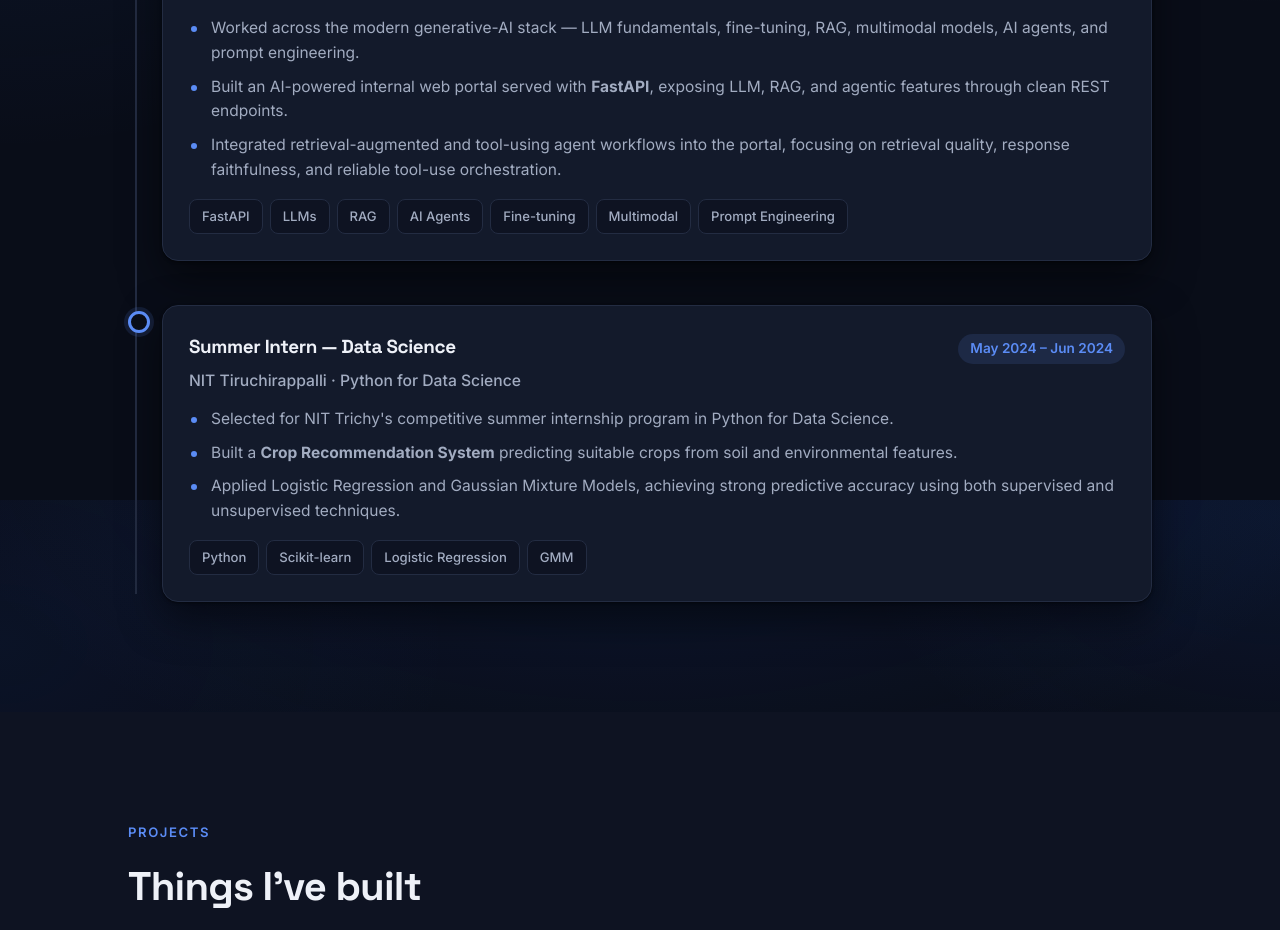
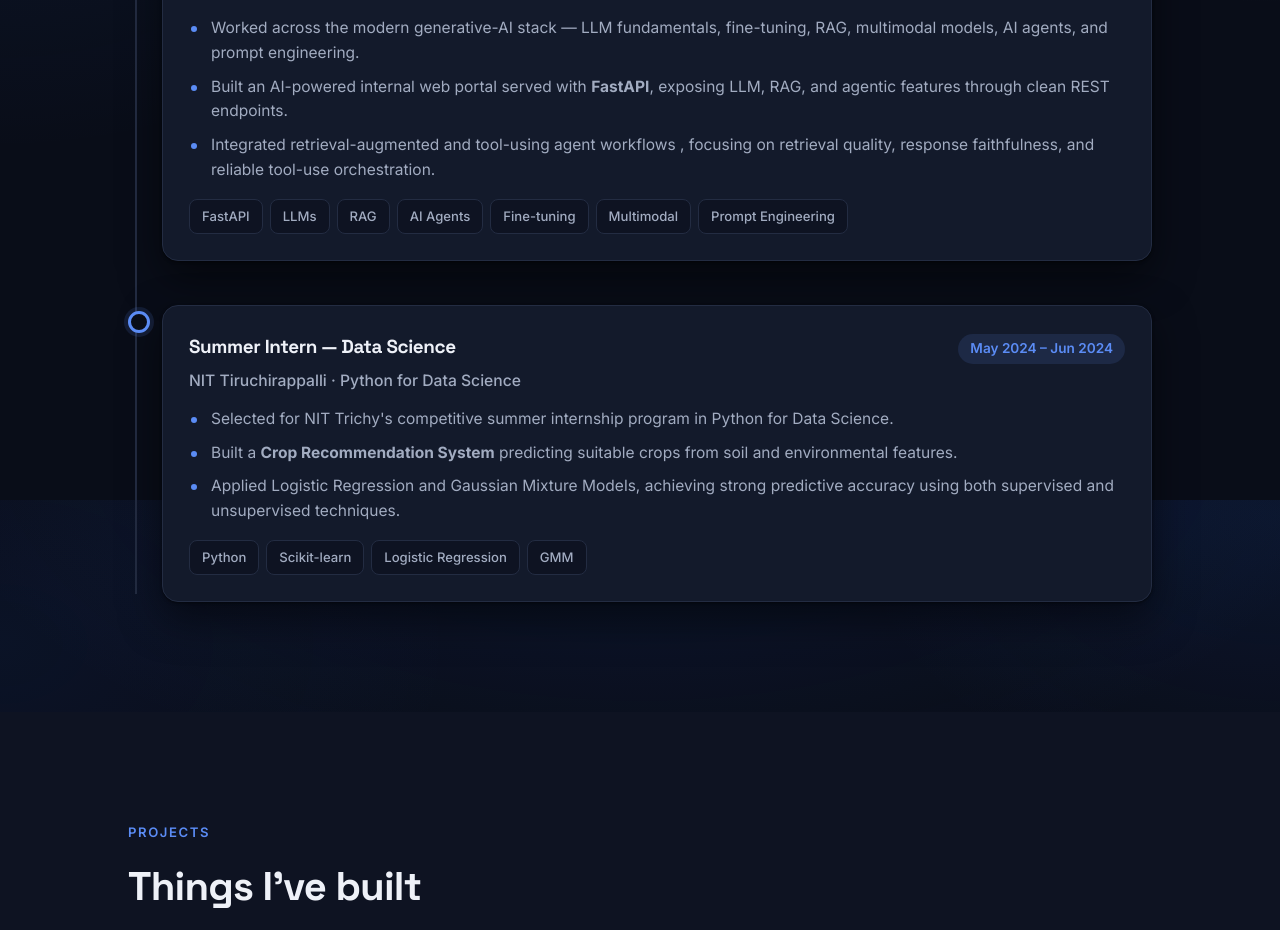
Before and after one commit to SindhujaDonthi/SindhujaDonthi.github.io, a plain HTML site: page index.html in a window 1280 px wide. Shown: the part 2700-3630 px from the top of the page. Drawn offline with Linux system fonts and the light colour scheme.

Commit message:
Fix typo in agent workflows description

```diff
--- a/index.html
+++ b/index.html
@@ -481,7 +481,7 @@
           <ul>
             <li>Worked across the modern generative-AI stack — LLM fundamentals, fine-tuning, RAG, multimodal models, AI agents, and prompt engineering.</li>
             <li>Built an AI-powered internal web portal served with <strong>FastAPI</strong>, exposing LLM, RAG, and agentic features through clean REST endpoints.</li>
-            <li>Integrated retrieval-augmented and tool-using agent workflows into the portal, focusing on retrieval quality, response faithfulness, and reliable tool-use orchestration.</li>
+            <li>Integrated retrieval-augmented and tool-using agent workflows , focusing on retrieval quality, response faithfulness, and reliable tool-use orchestration.</li>
           </ul>
           <div class="tl-stack">
             <span class="chip">FastAPI</span><span class="chip">LLMs</span><span class="chip">RAG</span><span class="chip">AI Agents</span><span class="chip">Fine-tuning</span><span class="chip">Multimodal</span><span class="chip">Prompt Engineering</span>
```
